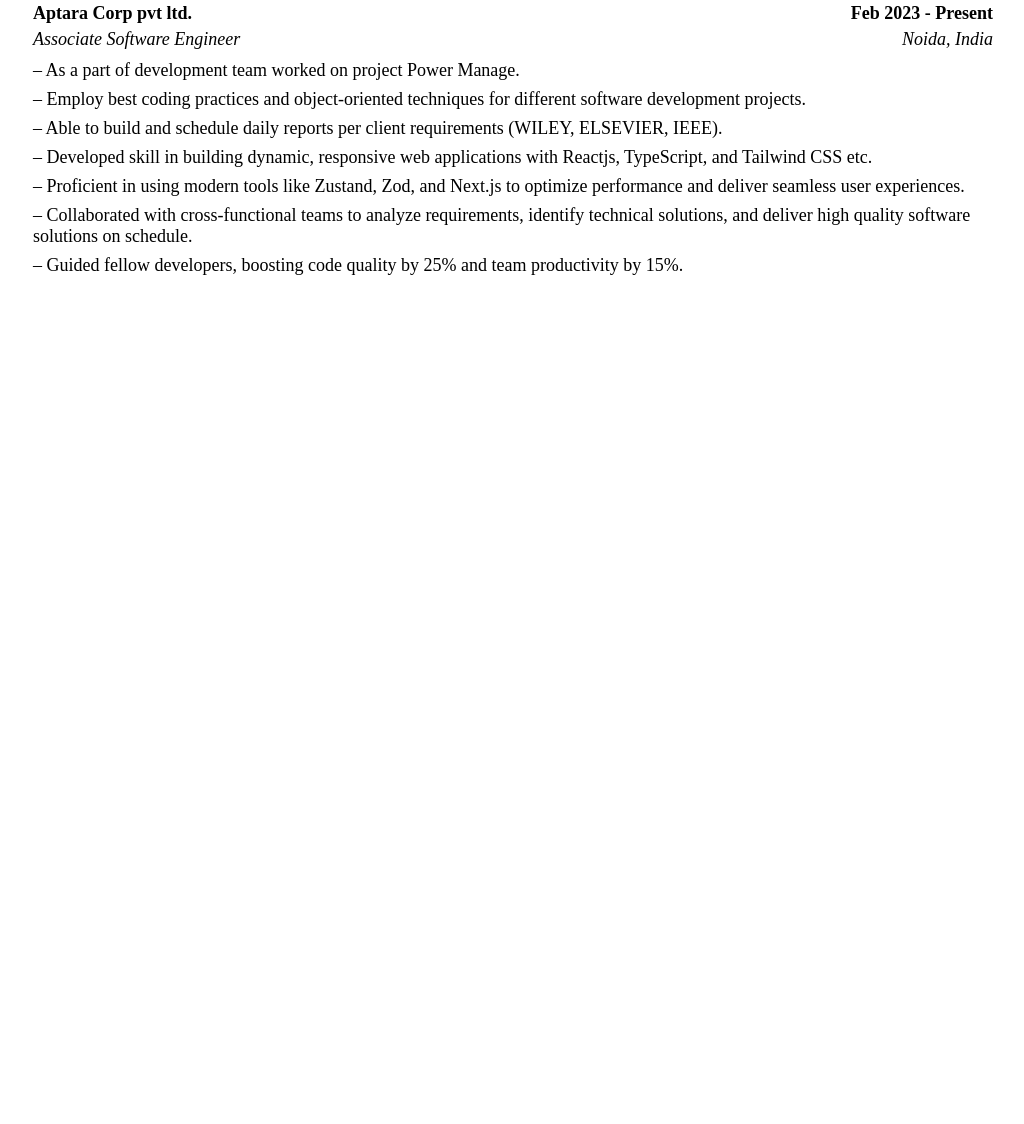
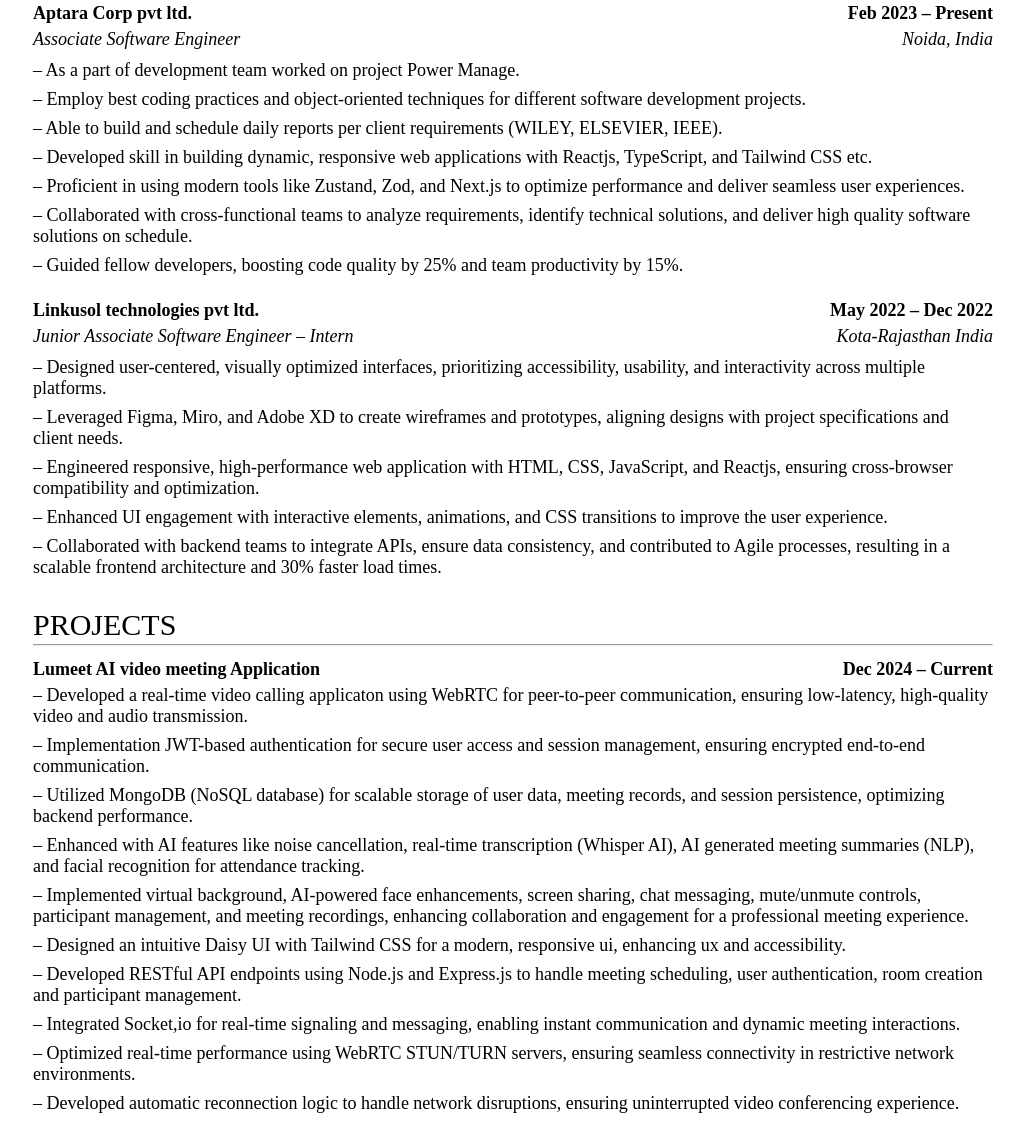
Before and after one commit to simallworld/Resume_Project, a plain HTML site: page index.html in a window 1280 px wide. Shown: the part 329-1453 px from the top of the page, without its empty margins (135-1159 px from the left). Before the commit the page ends 818 px from the top, so only its background shows below. Drawn offline with Linux system fonts and the light colour scheme.

Commit message:
Project section done, one project only

```diff
--- a/index.html
+++ b/index.html
@@ -35,6 +35,9 @@
     </div>
 </header>
 <main>
+
+    <!-- SUMMARY Section -->
+
     <section>
         <div class="main-heading">
             <h3>SUMMARY</h3>
@@ -43,6 +46,9 @@
         <p>Passionate frontend developer with over 1.5+ years of experience in creating scalable and powerful web
             applications. My expertise lies in transforming complex challenges into innovative software solutions.</p>
     </section>
+
+    <!-- WORK EXPERIENCE/INTERNSHIP Section -->
+
     <section class="work-exp">
         <div class="main-heading">
             <h3>WORK EXPERIENCE/INTERNSHIP</h3>
@@ -50,7 +56,7 @@
             <div class="work">
                 <div class="company-duration">
                     <h2>Aptara Corp pvt ltd.</h2>
-                    <h2>Feb 2023 - Present</h2>
+                    <h2>Feb 2023 &ndash; Present</h2>
                 </div>
                 <div class="degination-location">
                     <i>Associate Software Engineer</i>
@@ -70,6 +76,67 @@
             deliver high quality software solutions on schedule.</p>
         <p>&ndash; Guided fellow developers, boosting code quality by 25% and team productivity by 15%.</p>
     </section>
+
+    <section class="work-exp">
+        <div class="main-heading">
+            <div class="work">
+                <div class="company-duration space">
+                    <h2>Linkusol technologies pvt ltd.</h2>
+                    <h2>May 2022 &ndash; Dec 2022</h2>
+                </div>
+                <div class="degination-location">
+                    <i>Junior Associate Software Engineer – Intern</i>
+                    <i>Kota-Rajasthan India</i>
+                </div>
+            </div>
+        </div>
+        <p>&ndash; Designed user-centered, visually optimized interfaces, prioritizing accessibility, usability, and
+            interactivity across multiple platforms.</p>
+        <p>&ndash; Leveraged Figma, Miro, and Adobe XD to create wireframes and prototypes, aligning designs with
+            project specifications and client needs.</p>
+        <p>&ndash; Engineered responsive, high-performance web application with HTML, CSS, JavaScript, and Reactjs,
+            ensuring cross-browser compatibility and optimization.</p>
+        <p>&ndash; Enhanced UI engagement with interactive elements, animations, and CSS transitions to improve the user
+            experience.</p>
+        <p>&ndash; Collaborated with backend teams to integrate APIs, ensure data consistency, and contributed to Agile
+            processes, resulting in a scalable frontend architecture and 30% faster load times.</p>
+    </section>
+
+    <!-- Projects section -->
+
+    <section class="work-exp">
+        <div class="main-heading">
+            <h3>PROJECTS</h3>
+            <hr>
+            <div class="work">
+                <div class="company-duration">
+                    <h2>Lumeet AI video meeting Application</h2>
+                    <h2>Dec 2024 &ndash; Current</h2>
+                </div>
+            </div>
+        </div>
+        <p>&ndash; Developed a real-time video calling applicaton using WebRTC for peer-to-peer communication, ensuring
+            low-latency, high-quality video and audio transmission.</p>
+        <p>&ndash; Implementation JWT-based authentication for secure user access and session management, ensuring
+            encrypted end-to-end communication.</p>
+        <p>&ndash; Utilized MongoDB (NoSQL database) for scalable storage of user data, meeting records, and session
+            persistence, optimizing backend performance.</p>
+        <p>&ndash; Enhanced with AI features like noise cancellation, real-time transcription (Whisper AI), AI generated
+            meeting summaries (NLP), and facial recognition for attendance tracking.</p>
+        <p>&ndash; Implemented virtual background, AI-powered face enhancements, screen sharing, chat messaging,
+            mute/unmute controls, participant management, and meeting recordings, enhancing collaboration and engagement
+            for a professional meeting experience.</p>
+        <p>&ndash; Designed an intuitive Daisy UI with Tailwind CSS for a modern, responsive ui, enhancing ux and
+            accessibility.</p>
+        <p>&ndash; Developed RESTful API endpoints using Node.js and Express.js to handle meeting scheduling, user
+            authentication, room creation and participant management.</p>
+        <p>&ndash; Integrated Socket,io for real-time signaling and messaging, enabling instant communication and
+            dynamic meeting interactions.</p>
+        <p>&ndash; Optimized real-time performance using WebRTC STUN/TURN servers, ensuring seamless connectivity in
+            restrictive network environments.</p>
+        <p>&ndash; Developed automatic reconnection logic to handle network disruptions, ensuring uninterrupted video
+            conferencing experience.</p>
+    </section>
 </main>
 
 <body>
--- a/style.css
+++ b/style.css
@@ -96,3 +96,7 @@ p{
     font-weight: 100;
     margin-bottom: 10px;
 }
+
+.space{
+    margin-top: 20px;
+}
```
